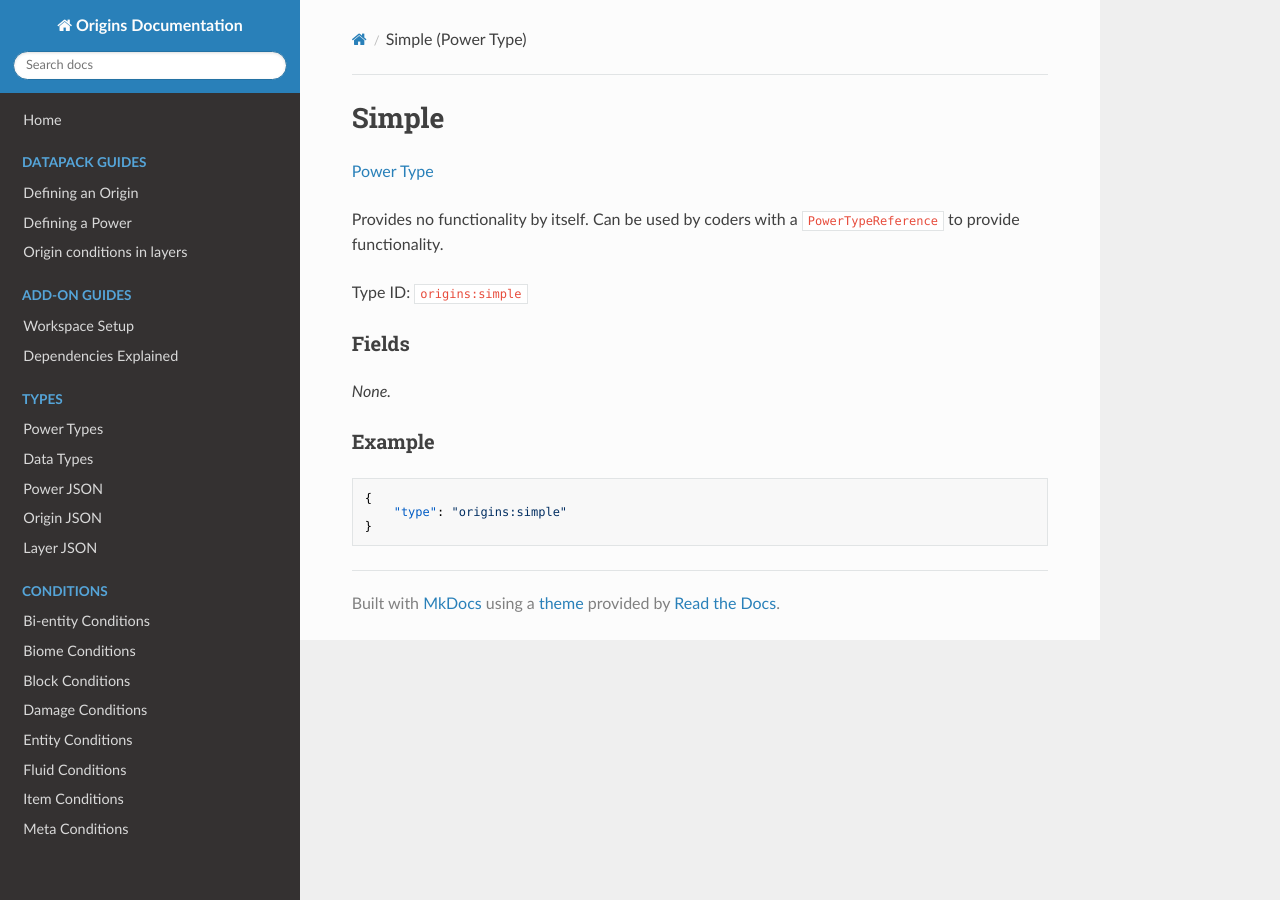
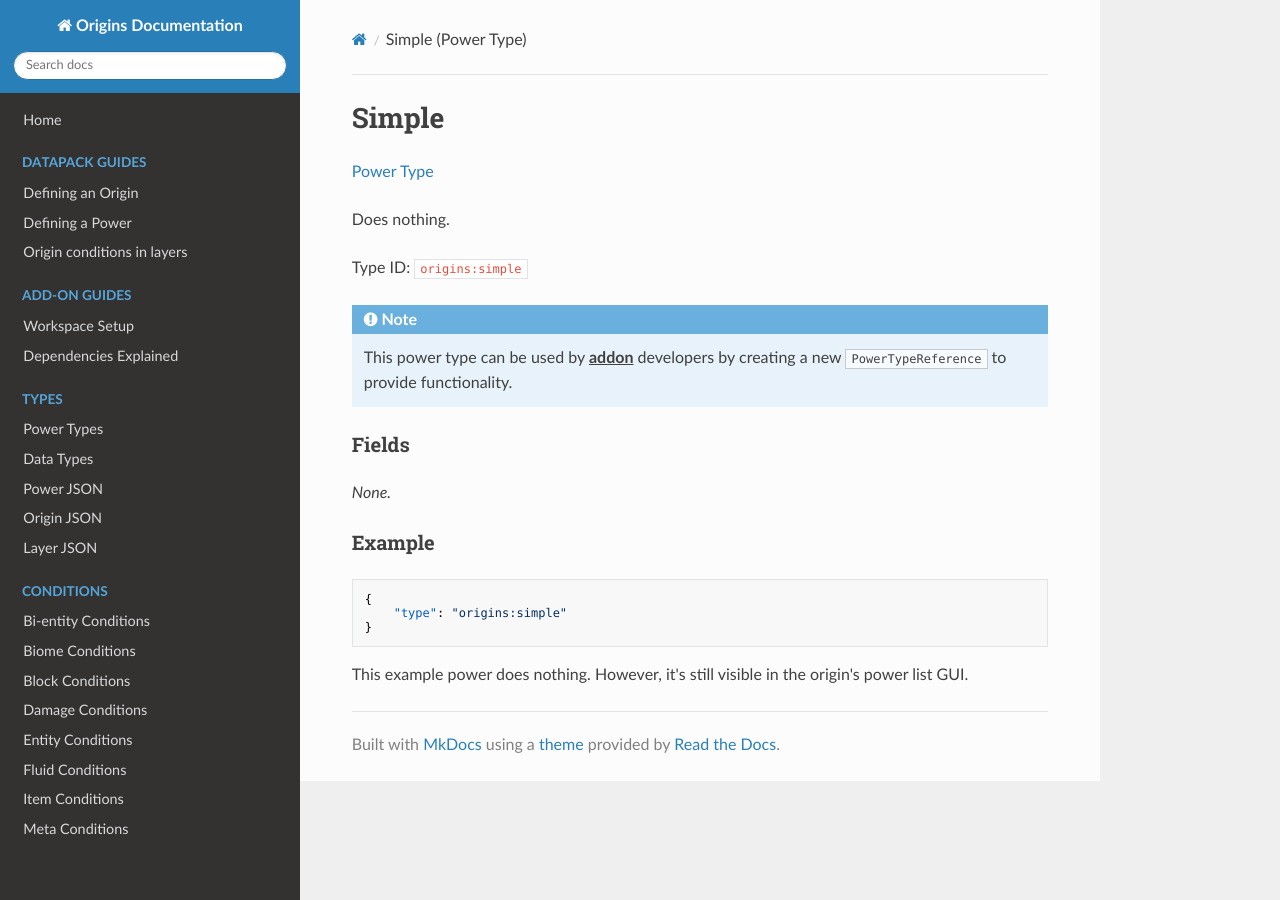
Before and after one commit to apace100/origins-docs, an MkDocs documentation site: the page built from docs/power_types/simple.md, in a window 1280 px wide. Built offline with MkDocs 1.6.1, drawn with Linux system fonts in a browser that asks for light colours; nearby versions of some CDN libraries.

Commit message:
Updated `simple.md` It should now clarify that the power type itself does not do anything other than being a placeholder for addon developers.

````diff
--- a/docs/power_types/simple.md
+++ b/docs/power_types/simple.md
@@ -7,9 +7,13 @@ date: 2021-04-03
 
 [Power Type](../power_types.md)
 
-Provides no functionality by itself. Can be used by coders with a `PowerTypeReference` to provide functionality.
+Does nothing.
 
 Type ID: `origins:simple`
+
+!!! note
+
+    This power type can be used by <u>**addon**</u> developers by creating a new `PowerTypeReference` to provide functionality.
 
 ### Fields
 
@@ -22,3 +26,4 @@ _None._
     "type": "origins:simple"
 }
 ```
+This example power does nothing. However, it's still visible in the origin's power list GUI.
````
